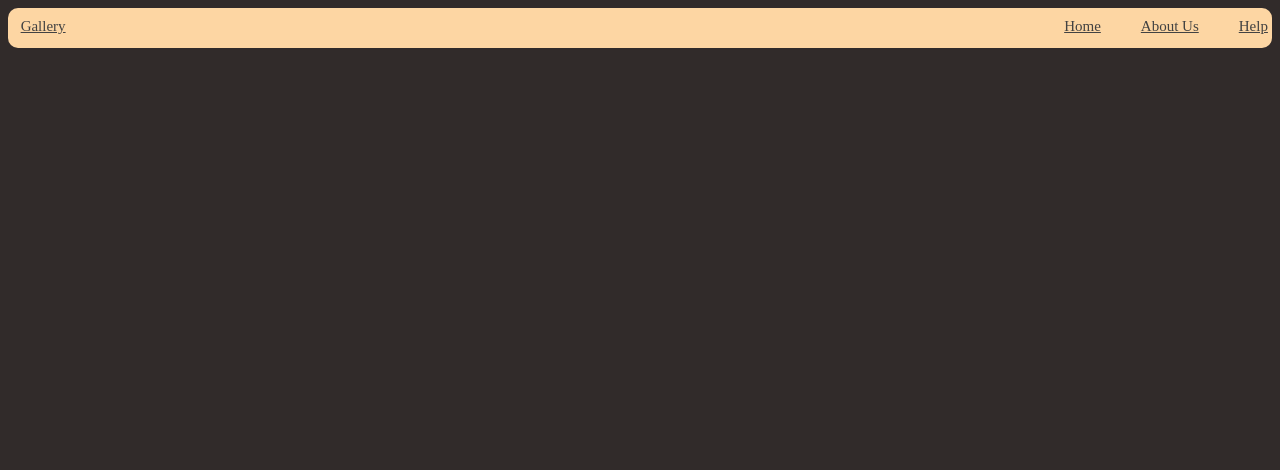
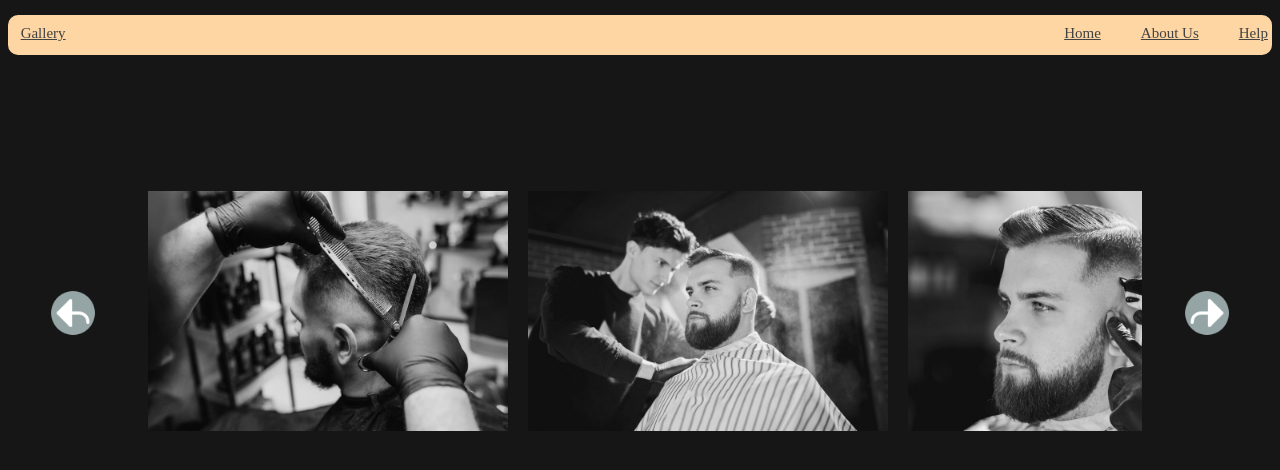
Before and after one commit to rogerthat808/Barbershop, a plain HTML site: page public/links/gallery.html in a window 1280 px wide. Drawn offline with Linux system fonts and the light colour scheme; files that its build step writes are made by us from their sources; files whose address does not match are found by name.

Commit message:
gallery created

```diff
--- a/public/links/gallery.html
+++ b/public/links/gallery.html
@@ -16,5 +16,45 @@
             <a href="/links/help.html" id="helpLink">Help</a>
         </div>
     </div>
+
+    <div class="gallery-wrap">
+        <img src="/images/back.png" id="backBtn">
+        <div class="gallery">
+            <div>
+                <span><img src="/images/img-1.jpeg"></span>
+                <span><img src="/images/img-2.jpeg"></span>
+                <span><img src="/images/img-3.jpeg"></span>
+            </div>
+            <div>
+                <span><img src="/images/img-1.jpeg"></span>
+                <span><img src="/images/img-2.jpeg"></span>
+                <span><img src="/images/img-3.jpeg"></span>
+            </div>
+        </div>
+        <img src="/images/next.png" id="nextBtn">
+    </div>
+    <script>
+
+        let scrollContainer = document.querySelector('.gallery');
+        let backBtn = document.querySelector('#backBtn');
+        let nextBtn = document.querySelector('#nextBtn');
+
+        scrollContainer.addEventListener('wheel', (evt) => {
+            evt.preventDefault();
+            scrollContainer.scrollLeft += evt.deltaY;
+            scrollContainer.style.scrollBehavior = "auto";
+        })
+
+        nextBtn.addEventListener('click', () => {
+            scrollContainer.style.scrollBehavior = "smooth";
+            scrollContainer.scrollLeft += 900;
+        })
+
+        backBtn.addEventListener('click', () => {
+            scrollContainer.style.scrollBehavior = "smooth";
+            scrollContainer.scrollLeft -= 900;
+        })
+
+    </script>
 </body>
 </html>
--- a/public/styles.css
+++ b/public/styles.css
@@ -1,5 +1,5 @@
 body {
-    background-color: rgba(30, 24, 22, 0.915);
+    background-color: rgba(12, 12, 12, 0.955);
 
 }
 
@@ -8,6 +8,7 @@ body {
     display: flex;
     height: 40px;
     border-radius: 10px;
+    margin-top: 15px;
 }
 
 .navBarBox {
@@ -49,7 +50,7 @@ a {
 }
 
 
-img {
+.front-images {
     height: 230px;
 }
 
@@ -167,3 +168,48 @@ button {
     border-radius: 30px;
     margin-top: 40px;
 }
+
+/* Gallery starts right here */
+
+.gallery {
+    width: 1200px;
+    display: flex;
+    overflow-x: scroll;
+}
+
+.gallery div {
+    width: 100%;
+    display: grid;
+    grid-template-columns: auto auto auto;
+    grid-gap: 20px;
+    padding: 10px;
+    flex: none;
+}
+
+.gallery div img {
+    height: 240px;
+    filter:grayscale(100%);
+}
+
+.gallery::-webkit-scrollbar {
+    display: none;
+}
+
+.gallery-wrap {
+    display: flex;
+    align-items: center;
+    justify-content: center;
+    margin: 10% auto;
+}
+
+#backBtn, #nextBtn {
+    width: 50px;
+    cursor: pointer;
+    margin: 40px;
+}
+
+.gallery div img:hover {
+    filter: grayscale(0);
+    cursor: pointer;
+    transform: scale(1.2);
+}
```
Also changed, not shown: public/index.html (+5 -4 lines), public/links/about.html (+1 -1 lines), public/images/back.png (added), public/images/next.png (added), 1 other file.
